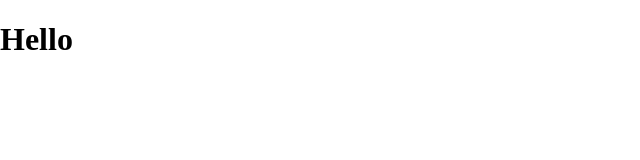
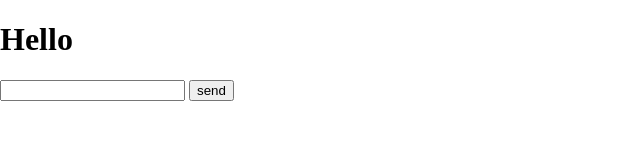
Before and after one commit to LiemakAndrii/git-test, a plain HTML site: page index.html in a window 1280 px wide. Shown: the whole page, without its empty margins (0-640 px from the left). Drawn offline with Linux system fonts and the light colour scheme.

Commit message:
added section form

```diff
--- a/index.html
+++ b/index.html
@@ -14,7 +14,14 @@
         <h1>
             Hello
         </h1>
-        <main class="main"></main>
+        <main class="main">
+            <section>
+                <form action="#">
+                    <input type="text">
+                    <button type="submit">send</button>
+                </form>
+            </section>
+        </main>
     </header>
     <footer class="foot"></footer>
     <script src="js/main.js"></script>
```
